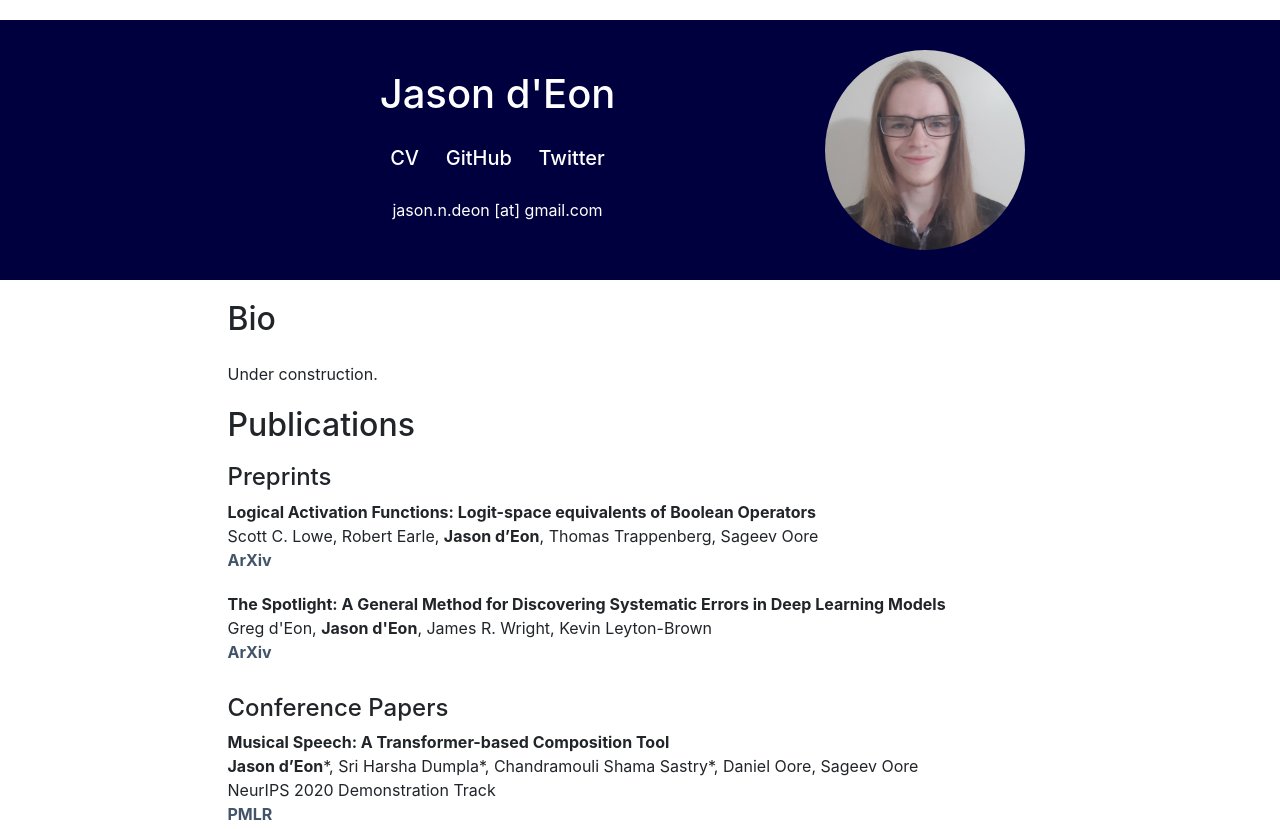
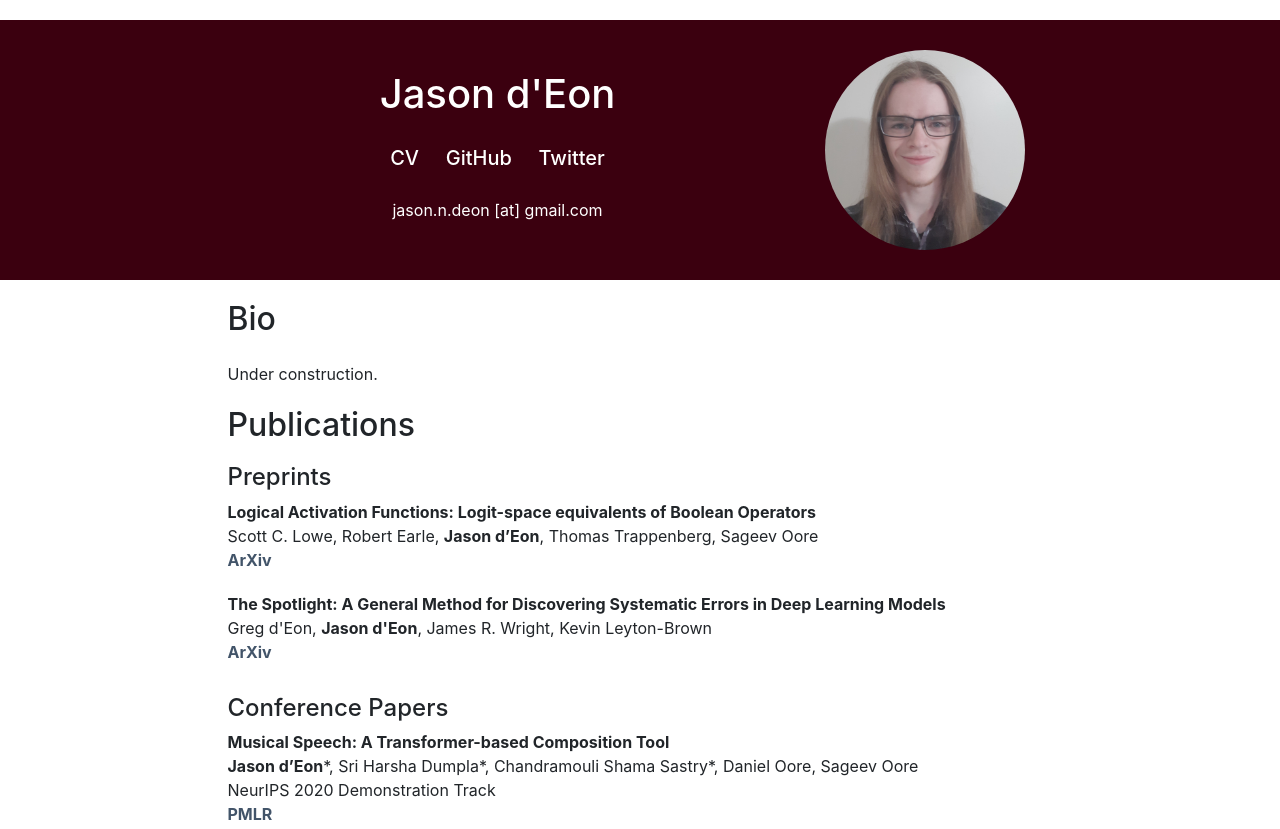
Before and after one commit to jasondeon/jasondeon.github.io, a plain HTML site: page index.html in a window 1280 px wide. Shown: the top 829 px of the page. Drawn offline with nearby package versions, Linux system fonts and the light colour scheme.

Commit message:
Colour change

```diff
--- a/main.css
+++ b/main.css
@@ -1,5 +1,5 @@
 .header-block {
-    background-color: #00003f;
+    background-color: #3b000f;
     color: #ffffff;
 
     margin-top: 20px;
```
